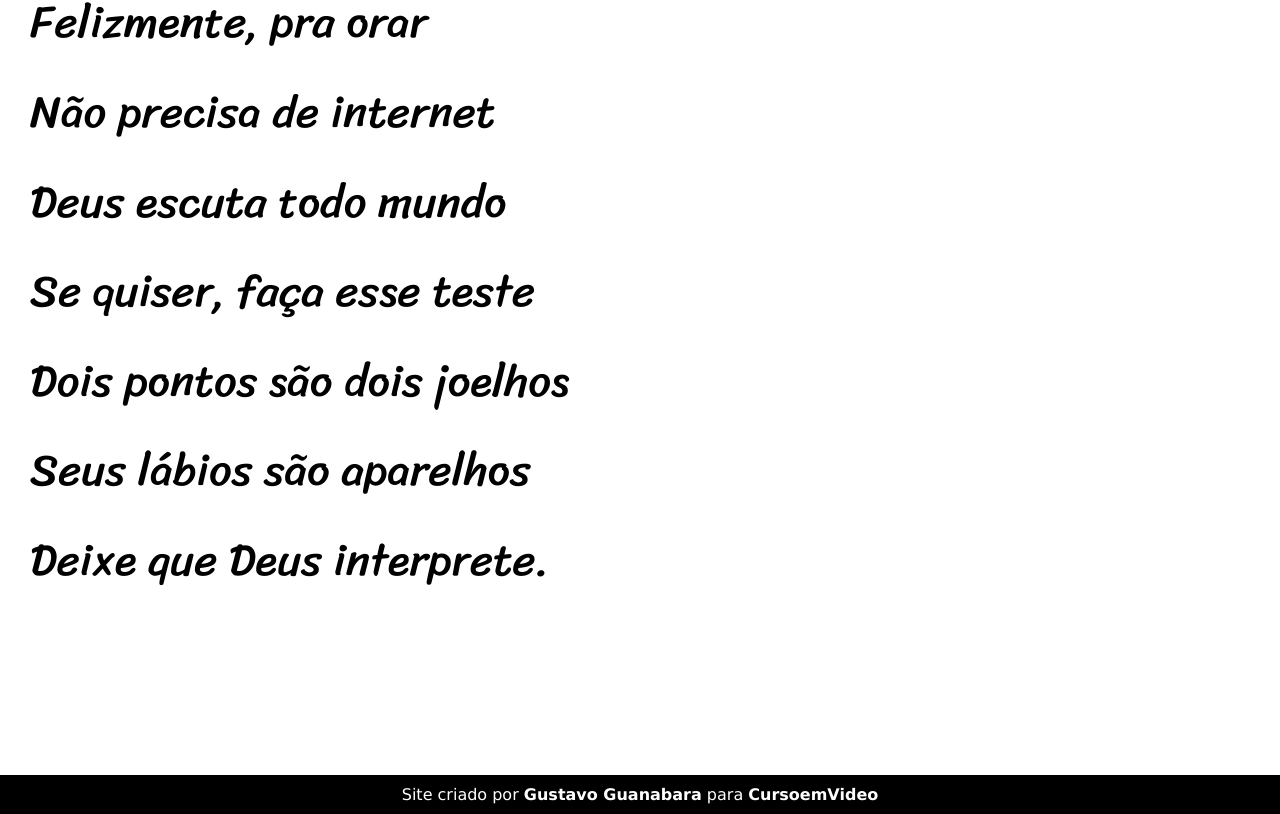
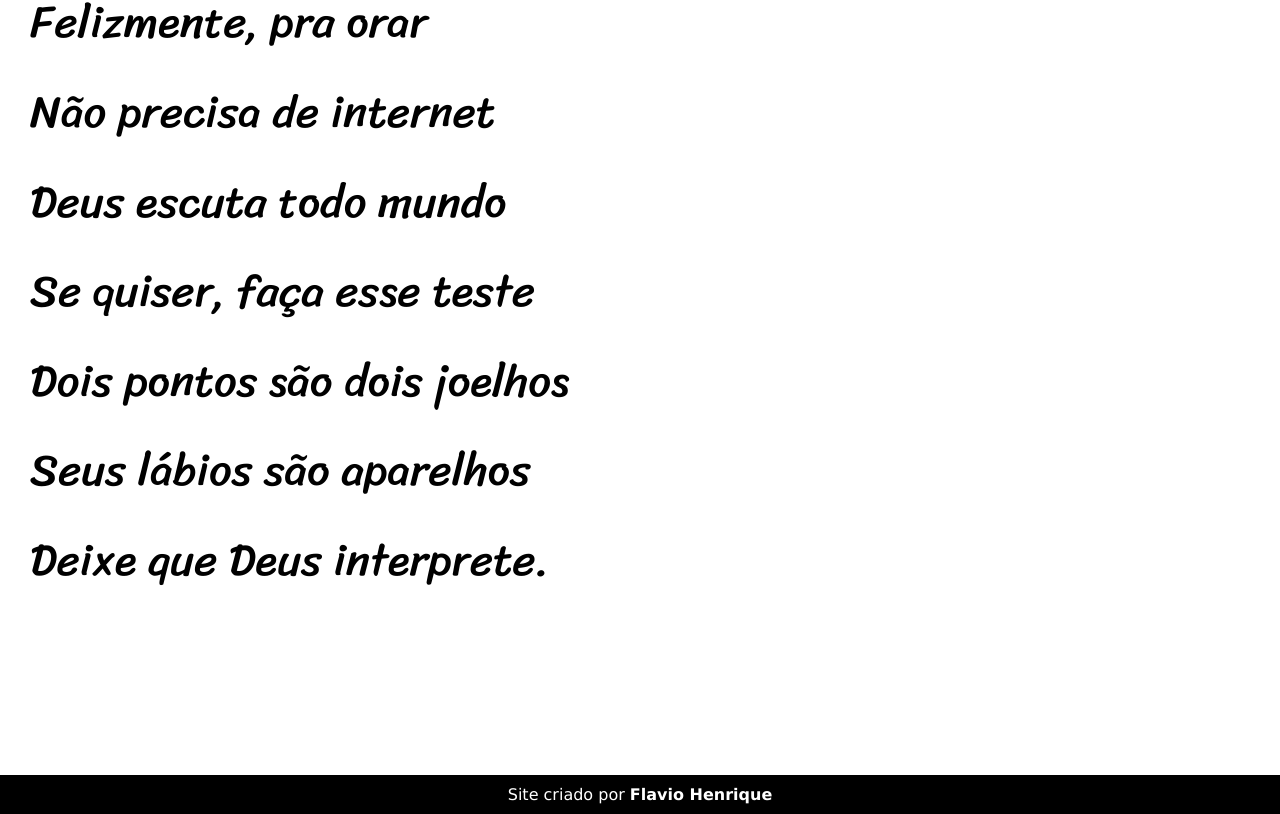
Before and after one commit to FlavioHenriqueasb/projeto-cordel, a plain HTML site: page index.html in a window 1280 px wide. Shown: the part 5143-5957 px from the top of the page. Drawn offline with Linux system fonts and the light colour scheme.

Commit message:
Update index.html

```diff
--- a/index.html
+++ b/index.html
@@ -93,7 +93,7 @@
     </section>
 
     <footer>
-        <p>Site criado por <a href="https://gustavoguanabara.github.io" target="_blank">Gustavo Guanabara</a> para <a href="https://www.cursoemvideo.com" target="_blank">CursoemVideo</a></p>
+        <p>Site criado por <a href="https://www.instagram.com/flavio_henriqueasb/" target="_blank">Flavio Henrique</a></p>
     </footer>
 </body>
 </html>
```
